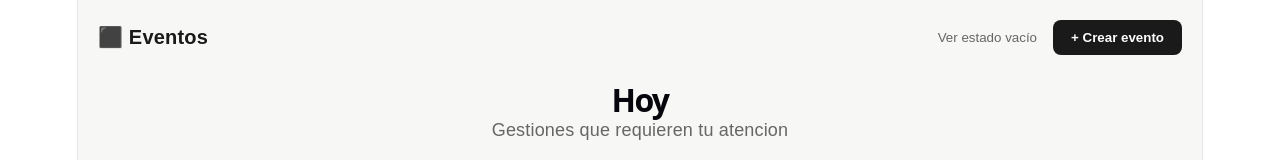
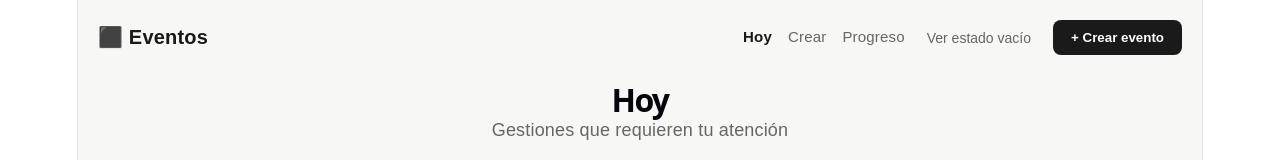
Before and after one commit to ODE-TEEAM/organizador-eventos-frontend, a React (Vite) app: page / in a window 1280 px wide. Shown: the top 160 px of the page. Built offline with nearby package versions, Linux system fonts and the light colour scheme.

Commit message:
feat: vista Hoy completa + navegación + archivo .env.example

```diff
--- a/src/pages/Hoy.jsx
+++ b/src/pages/Hoy.jsx
@@ -1,11 +1,11 @@
 import { useState } from 'react';
 
 function Hoy() {
-  // Datos de ejemplo  basados en el prototipo de Figma
+  // Datos de ejemplo (mock) basados en el prototipo de Figma
   const gestiones = [
     {
       id: 1,
-      titulo: 'Confirmar menu con catering',
+      titulo: 'Confirmar menú con catering',
       evento: 'Boda de Laura & Carlos',
       estado: 'Pendiente',
       prioridad: 'Alta',
@@ -15,7 +15,7 @@ function Hoy() {
     },
     {
       id: 2,
-      titulo: 'Envio de invitaciones digitales',
+      titulo: 'Envío de invitaciones digitales',
       evento: 'Cumpleaños de Martina R.',
       estado: 'En progreso',
       prioridad: 'Alta',
@@ -25,7 +25,7 @@ function Hoy() {
     },
     {
       id: 3,
-      titulo: 'Confirmar reserva del salon principal',
+      titulo: 'Confirmar reserva del salón principal',
       evento: 'Evento Corporativo Nexo',
       estado: 'Pendiente',
       prioridad: 'Alta',
@@ -35,7 +35,7 @@ function Hoy() {
     },
     {
       id: 4,
-      titulo: 'Solicitar cotizacion a proveedor de sonido',
+      titulo: 'Solicitar cotización a proveedor de sonido',
       evento: 'Boda de Laura & Carlos',
       estado: 'Pendiente',
       prioridad: 'Media',
@@ -91,7 +91,6 @@ function Hoy() {
   const paraHoy = gestiones.filter(g => g.grupo === 'hoy');
   const proximas = gestiones.filter(g => g.grupo === 'proximas');
 
-  // Estilos simples
   const styles = {
     page: {
       fontFamily: 'Arial, sans-serif',
@@ -104,7 +103,9 @@ function Hoy() {
       display: 'flex',
       justifyContent: 'space-between',
       alignItems: 'center',
-      marginBottom: '30px'
+      marginBottom: '30px',
+      flexWrap: 'wrap',
+      gap: '12px'
     },
     logo: {
       fontSize: '20px',
@@ -112,6 +113,23 @@ function Hoy() {
       display: 'flex',
       alignItems: 'center',
       gap: '8px'
+    },
+    nav: {
+      display: 'flex',
+      alignItems: 'center',
+      gap: '16px',
+      flexWrap: 'wrap'
+    },
+    link: {
+      textDecoration: 'none',
+      color: '#666',
+      fontSize: '15px'
+    },
+    linkActive: {
+      textDecoration: 'none',
+      color: '#1a1a1a',
+      fontWeight: '600',
+      fontSize: '15px'
     },
     btnCrear: {
       backgroundColor: '#1a1a1a',
@@ -167,15 +185,19 @@ function Hoy() {
     }
   };
 
+  // ========== ESTADO VACÍO ==========
   if (mostrarVacio) {
     return (
       <div style={styles.page}>
         <div style={styles.header}>
           <div style={styles.logo}>⬛ Eventos</div>
-          <div>
+          <div style={styles.nav}>
+            <a href="/hoy" style={styles.linkActive}>Hoy</a>
+            <a href="/crear" style={styles.link}>Crear</a>
+            <a href="/progreso" style={styles.link}>Progreso</a>
             <button
               onClick={() => setMostrarVacio(false)}
-              style={{ marginRight: '10px', background: 'none', border: 'none', cursor: 'pointer', color: '#666' }}
+              style={{ background: 'none', border: 'none', cursor: 'pointer', color: '#666', fontSize: '14px' }}
             >
               Ver gestiones
             </button>
@@ -191,7 +213,7 @@ function Hoy() {
           <h2>No tienes gestiones urgentes para hoy</h2>
           <p style={{ color: '#666', marginBottom: '24px' }}>
             Cuando tengas eventos con gestiones pendientes,<br />
-            apareceran aqui organizadas por prioridad.
+            aparecerán aquí organizadas por prioridad.
           </p>
           <button style={styles.btnCrear}>+ Crear evento</button>
         </div>
@@ -199,25 +221,32 @@ function Hoy() {
     );
   }
 
+  // ========== VISTA NORMAL ==========
   return (
     <div style={styles.page}>
-      {/* Header */}
+      {/* Header + Navegación */}
       <div style={styles.header}>
         <div style={styles.logo}>⬛ Eventos</div>
-        <div>
+
+        <div style={styles.nav}>
+          <a href="/hoy" style={styles.linkActive}>Hoy</a>
+          <a href="/crear" style={styles.link}>Crear</a>
+          <a href="/progreso" style={styles.link}>Progreso</a>
+
           <button
             onClick={() => setMostrarVacio(true)}
-            style={{ marginRight: '10px', background: 'none', border: 'none', cursor: 'pointer', color: '#666' }}
+            style={{ background: 'none', border: 'none', cursor: 'pointer', color: '#666', fontSize: '14px' }}
           >
             Ver estado vacío
           </button>
+
           <button style={styles.btnCrear}>+ Crear evento</button>
         </div>
       </div>
 
       {/* Título */}
       <h1 style={styles.title}>Hoy</h1>
-      <p style={styles.subtitle}>Gestiones que requieren tu atencion</p>
+      <p style={styles.subtitle}>Gestiones que requieren tu atención</p>
 
       {/* Tarjetas resumen */}
       <div style={styles.cards}>
```
Also changed, not shown: 1 other file (tests, documents, lock files or other folders).
